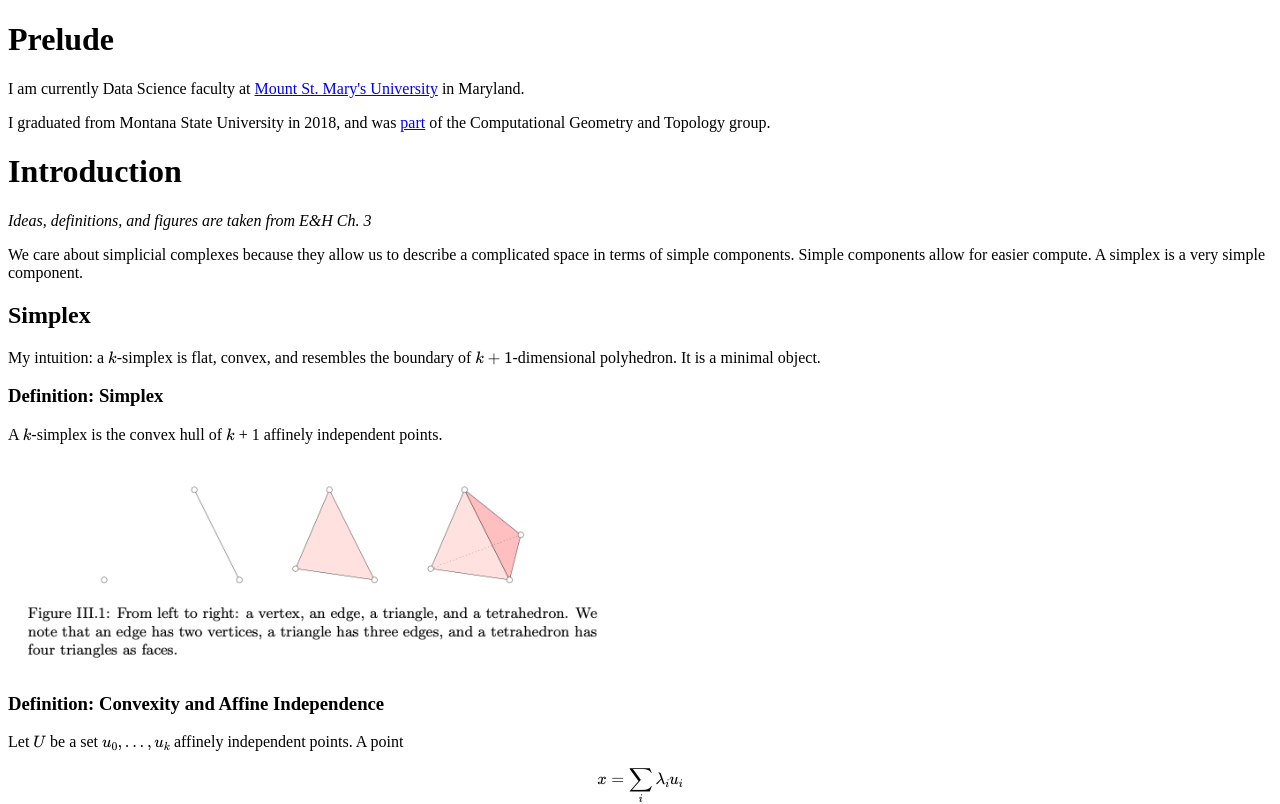
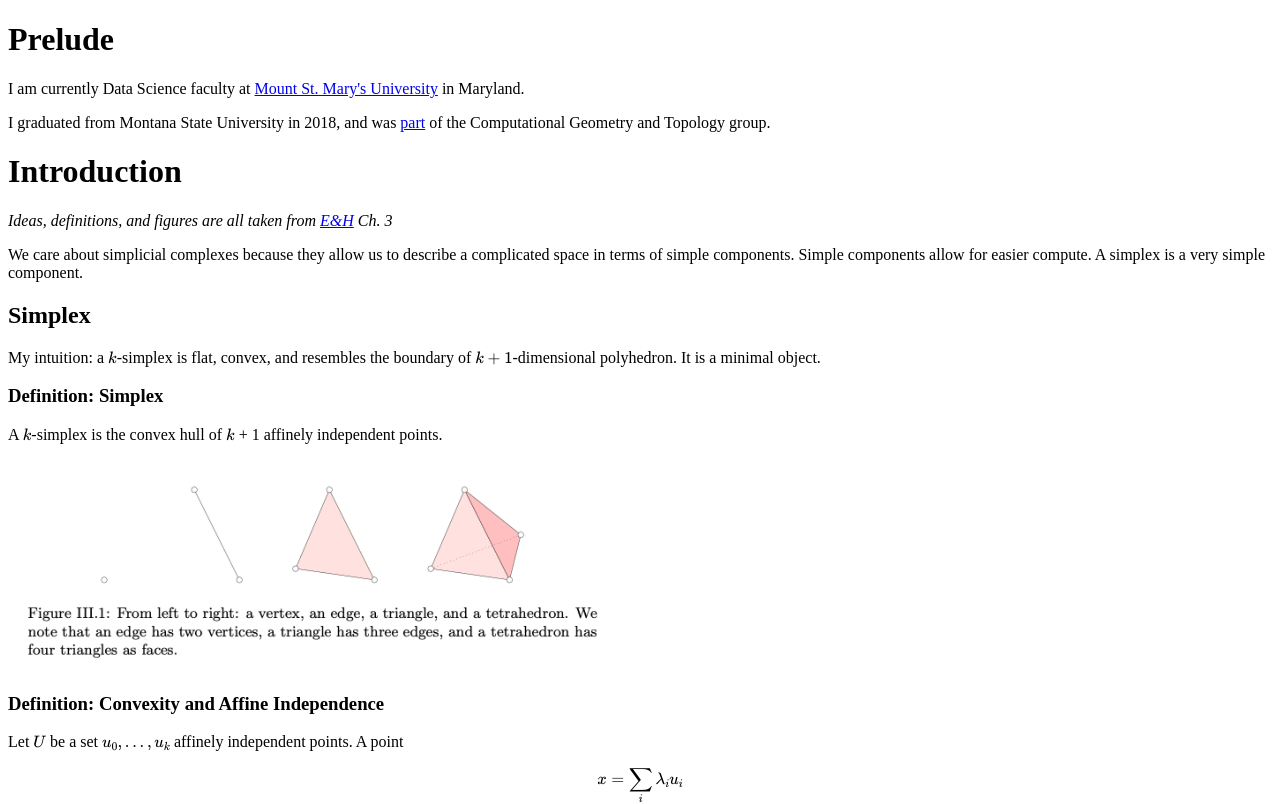
Before and after one commit to dsalinasduron-msmary/dsalinasduron-msmary.github.io, a plain HTML site: page index.html in a window 1280 px wide. Shown: the top 804 px of the page. Drawn offline with nearby package versions, Linux system fonts and the light colour scheme; a web font is replaced by a local one.

Commit message:
add link to e&h

```diff
--- a/index.html
+++ b/index.html
@@ -29,7 +29,8 @@ Geometry and Topology group.</p>
 
 <h1>Introduction</h1>
 
-<p><i>Ideas, definitions, and figures are taken from E&amp;H Ch. 3</i></p>
+<p><i>Ideas, definitions, and figures are all taken from
+	<a href="https://bookstore.ams.org/mbk-69">E&amp;H</a> Ch. 3</i></p>
 
 <p> We care about simplicial complexes because they allow us to describe a
 complicated space in terms of simple components. Simple components allow for
```
